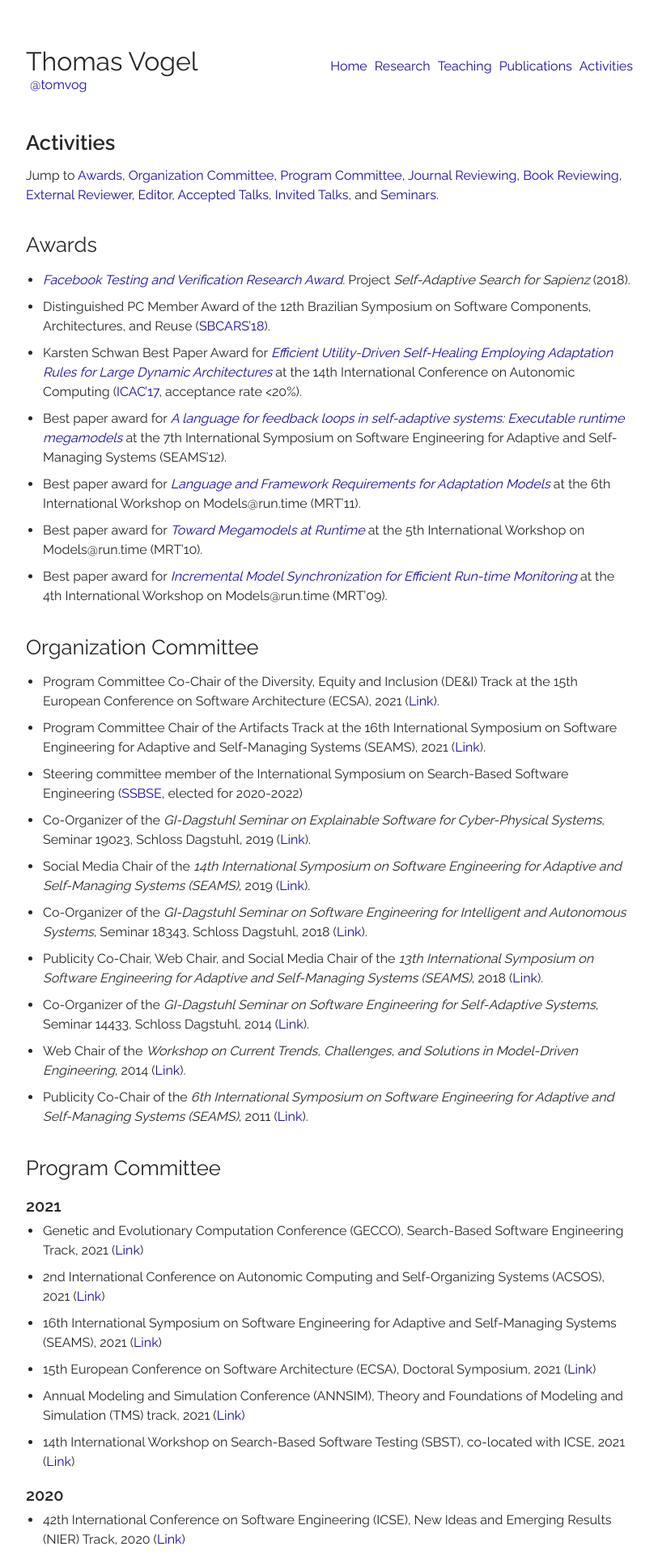
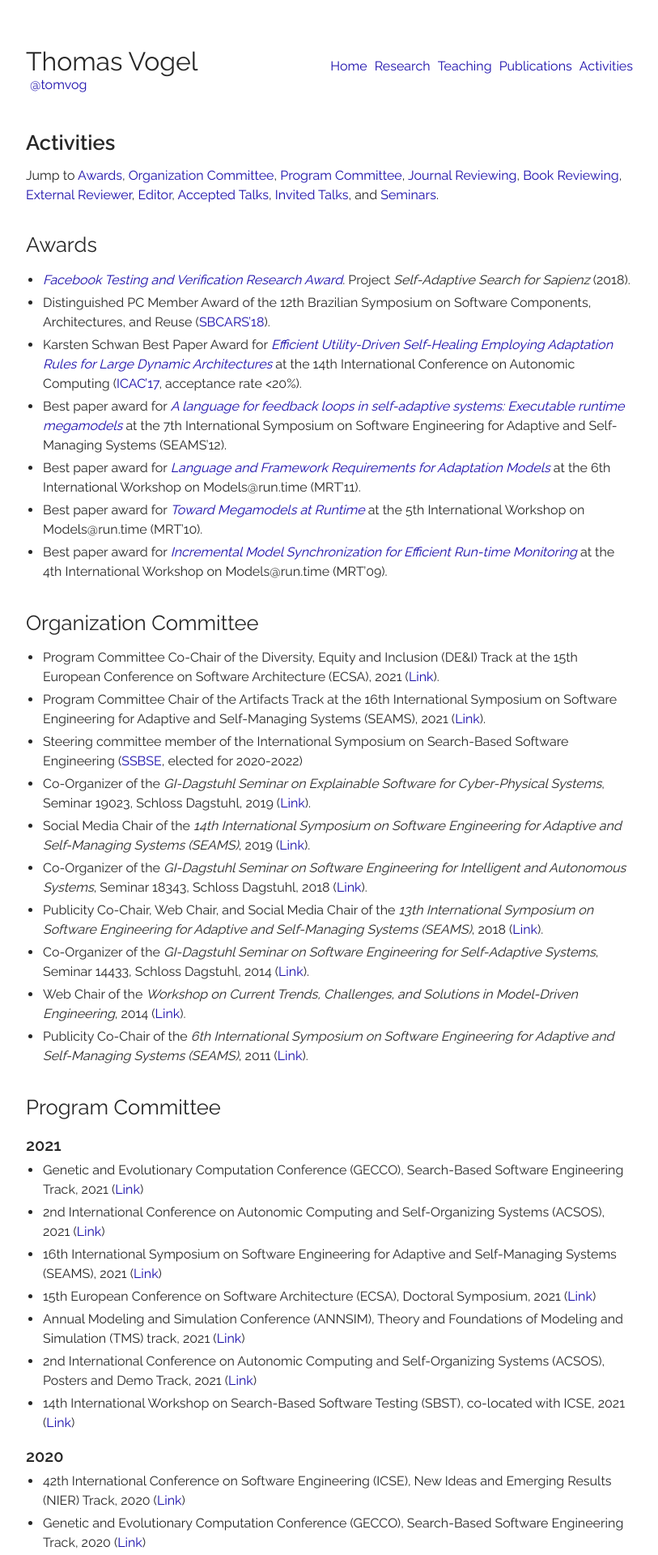
Before and after one commit to thomas-vogel/thomas-vogel.github.io, a Jekyll site: the page built from _pages/activities.md, in a window 1280 px wide. Shown: the top 1920 px of the page at 81% size, without its empty margins (233-1046 px from the left). Built offline with Jekyll 4.4.1, drawn with Linux system fonts in a browser that asks for light colours.

Commit message:
Add ACSOS'21 Posters and Demos PC and change padding of list items.

```diff
--- a/_pages/activities.md
+++ b/_pages/activities.md
@@ -47,6 +47,7 @@
 * 16th International Symposium on Software Engineering for Adaptive and Self-Managing Systems (SEAMS), 2021 ([Link](https://conf.researchr.org/home/seams-2021){:target="_blank"})
 * 15th European Conference on Software Architecture (ECSA), Doctoral Symposium, 2021 ([Link](https://conf.researchr.org/track/ecsa-2021/ecsa-2021-doctoral-symposium){:target="_blank"})
 * Annual Modeling and Simulation Conference (ANNSIM), Theory and Foundations of Modeling and Simulation (TMS) track, 2021 ([Link](http://www.sce.carleton.ca/faculty/wainer/DEVS21/){:target="_blank"})
+* 2nd International Conference on Autonomic Computing and Self-Organizing Systems (ACSOS), Posters and Demo Track, 2021 ([Link](https://conf.researchr.org/track/acsos-2021/acsos-2021-posters-and-demos){:target="_blank"})
 * 14th International Workshop on Search-Based Software Testing (SBST), co-located with ICSE, 2021 ([Link](https://sbst21.github.io/){:target="_blank"})
 
 ### 2020
--- a/assets/css/main.scss
+++ b/assets/css/main.scss
@@ -234,7 +234,7 @@
 		}
 		li {
 			line-height: 150%;
-			margin-bottom: 5px;
+			margin-bottom: 0px;
 		}
 		ul {
 			margin-top: 5px;
```
